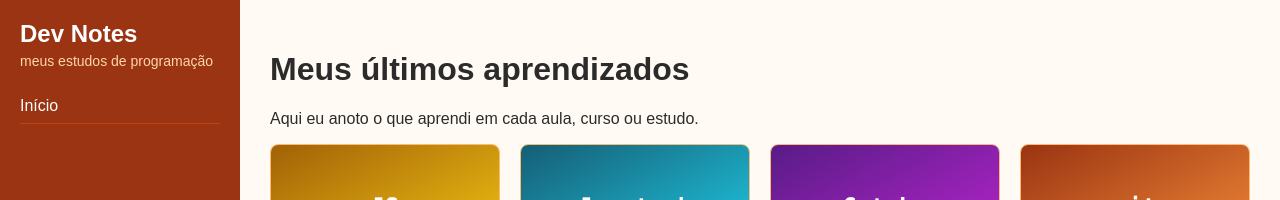
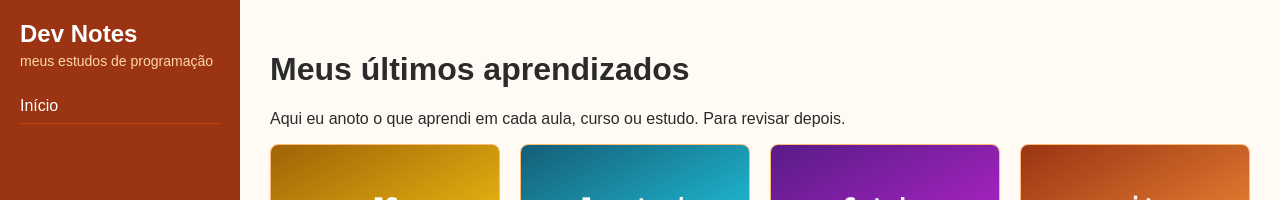
Before and after one commit to stephaniknupp/dev-notes, a Gatsby site: page / in a window 1280 px wide. Shown: the top 200 px of the page. Built offline with nearby package versions, Linux system fonts and the light colour scheme; Gatsby itself is replaced by a stand-in of ours.

Commit message:
feat: atualiza conteudo

```diff
--- a/src/pages/index.js
+++ b/src/pages/index.js
@@ -8,7 +8,7 @@ export default function IndexPage({ data }) {
     return (
         <Layout>
             <h1>Meus últimos aprendizados</h1>
-            <p>Aqui eu anoto o que aprendi em cada aula, curso ou estudo.</p>
+            <p>Aqui eu anoto o que aprendi em cada aula, curso ou estudo. Para revisar depois. </p>
             <Lista nodes={data.allMarkdownRemark.nodes} />
         </Layout>
     )
```
